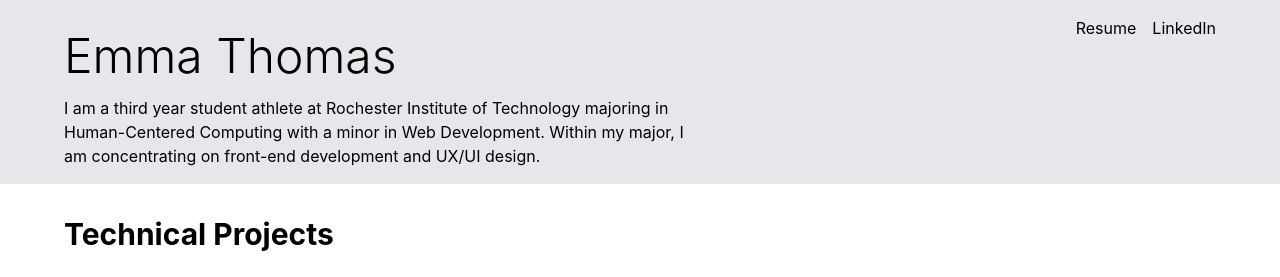
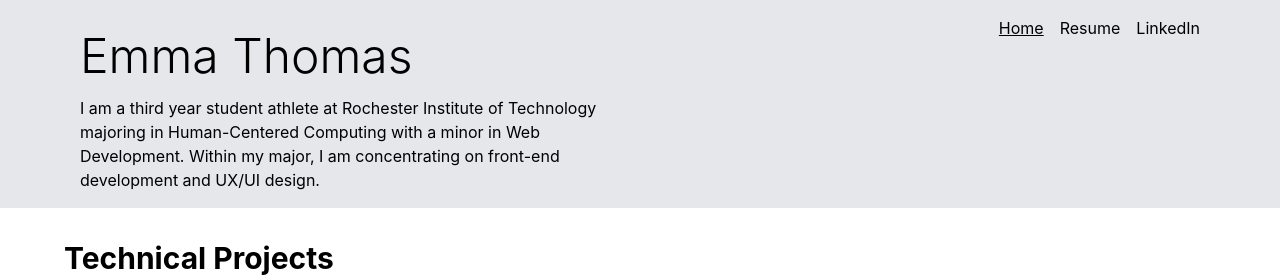
Before and after one commit to emmathomas36/portfolio, a React (Create React App) app in the folder my-app/: page /#/ in a window 1280 px wide. Shown: the top 277 px of the page. Built offline with nearby package versions, Linux system fonts and the light colour scheme.

Commit message:
small fix to alignment

```diff
--- a/my-app/src/home-grid.js
+++ b/my-app/src/home-grid.js
@@ -6,15 +6,18 @@ import { Link } from "react-router-dom";
 function HomeGrid () {
     return (
         <div>
-            <div className = "content-center bg-gray-200 py-4">
-                <div className = "w-1/2 text-right lg:float-right mx-4 lg:mx-16">
-                    <a className = "p-4" target = "_blank" href = {resume}>Resume</a>
-                    <a target = "_blank" href = "https://www.linkedin.com/in/emma-e-thomas">LinkedIn</a>
+            <div className = "content-center bg-gray-200 p-4">
+                <div className = "mx-4 lg:mx-16 ">
+                    <div className = "w-1/2 text-right lg:float-right">
+                        <a className = "underline" href = "/portfolio">Home</a>
+                        <a className = "p-4" target = "_blank" href = {resume}>Resume</a>
+                        <a target = "_blank" href = "https://www.linkedin.com/in/emma-e-thomas">LinkedIn</a>
+                    </div>
+                    <h1 className = "w-fit lg:w-1/2 text-5xl text-left font-light py-4">{personalInfo[0].name}</h1>
+                    <p className = "w-fit lg:w-1/2 text-left">
+                        {personalInfo[0].personalDescription}
+                    </p>
                 </div>
-                <h1 className = "w-fit lg:w-1/2 text-5xl text-left font-light mx-4 lg:mx-16 py-4">{personalInfo[0].name}</h1>
-                <p className = "w-fit lg:w-1/2 text-left mx-4 lg:mx-16">
-                    {personalInfo[0].personalDescription}
-                </p>
             </div>
             <h3 className = "text-3xl text-left font-bold mx-4 lg:mx-16 pt-8">Technical Projects</h3>
             <div className="grid grid-cols-1 lg:grid-cols-2 gap-10 mx-4 lg:mx-16 my-8">
```
